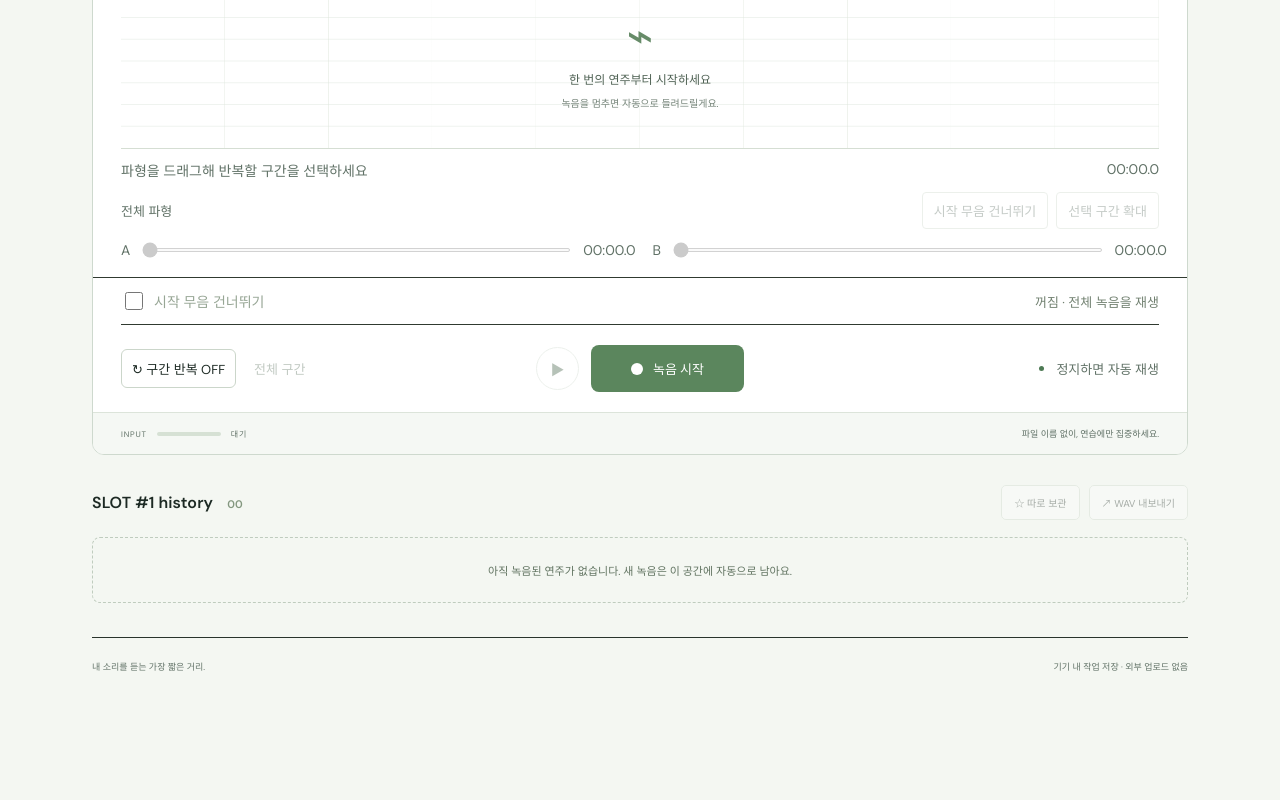
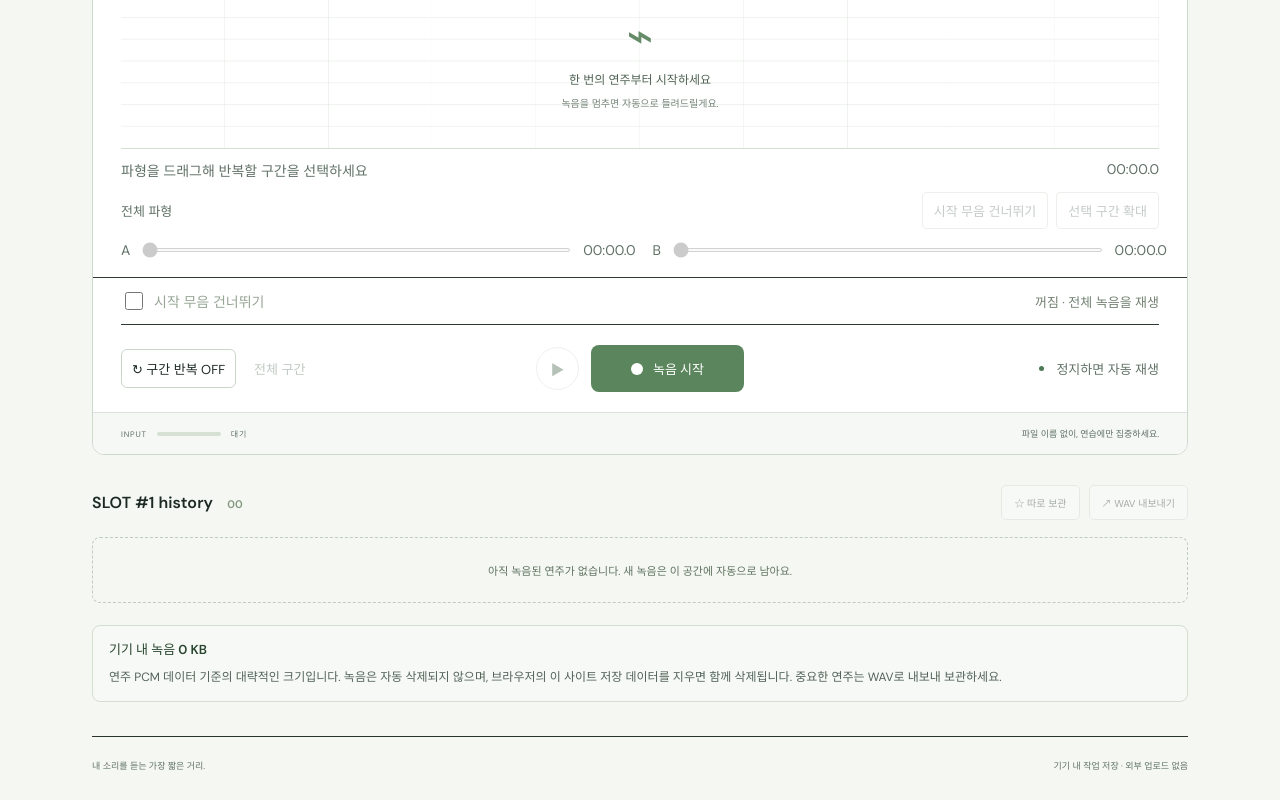
Before and after one commit to shukjaechoi/hifi-repeater, a React (Vite) app: page / in a window 1280 px wide. Shown: the part 285-1085 px from the top of the page. Before the commit the page ends 986 px from the top, so only its background shows below. Built offline with nearby package versions, Linux system fonts and the light colour scheme.

Commit message:
Show local recording storage and retention details

```diff
--- a/src/main.tsx
+++ b/src/main.tsx
@@ -12,6 +12,7 @@ const slotStatus = (current: boolean, take: Take | undefined, recording: boolean
   return '대기중';
 };
 const time = (s: number) => `${Math.floor(s/60).toString().padStart(2,'0')}:${Math.floor(s%60).toString().padStart(2,'0')}.${Math.floor(s%1*10)}`;
+const bytesLabel = (bytes: number) => bytes < 1024 * 1024 ? `${(bytes / 1024).toFixed(0)} KB` : `${(bytes / (1024 * 1024)).toFixed(1)} MB`;
 function TakeWaveform({samples}: {samples: Float32Array}) {
   const bars = Array.from({length:48}, (_,i) => {
     const from = Math.floor(i * samples.length / 48), to = Math.max(from + 1, Math.floor((i + 1) * samples.length / 48));
@@ -32,6 +33,7 @@ function App() {
   const busy = useRef(false), settings = useRef<MediaTrackSettings>({}), frames = useRef(0), liveChunks = useRef<number[]>([]);
   const active = takes.find(t => t.id === selected[slot]) ?? takes.find(t => t.slot === slot);
   const duration = active ? active.samples.length/active.rate : 0;
+  const audioStorageBytes = takes.reduce((total,take) => total + take.samples.byteLength, 0);
   const viewStart = zoom?.[0] ?? 0, viewEnd = zoom?.[1] ?? duration;
   const visibleSamples = useMemo(() => active && zoom ? active.samples.subarray(Math.floor(viewStart * active.rate), Math.ceil(viewEnd * active.rate)) : active?.samples, [active?.samples, active?.rate, zoom, viewStart, viewEnd]);
   const recording = state === 'recording', locked = recording || state === 'preparing' || state === 'finishing';
@@ -106,6 +108,7 @@ function App() {
       {error && <div role="alert" className="message error">{error}</div>}{notice && <div role="status" className="message">{notice}</div>}
       <section className="takes"><div className="takes-heading"><h2>SLOT #{slot+1} history <span>{takes.filter(t=>t.slot===slot).length.toString().padStart(2,'0')}</span></h2><div><button disabled={!active||locked} onClick={()=>{if(active) void update({...active,saved:!active.saved});}}>{active?.saved?'★ 보관됨':'☆ 따로 보관'}</button><button disabled={!active||locked} onClick={exportTake}>↗ WAV 내보내기</button></div></div>
       <div className="take-list">{takes.filter(t=>t.slot===slot).map((t,i,arr)=><button key={t.id} disabled={locked} className={`take ${active?.id===t.id?'selected':''}`} onClick={()=>{stop();setZoom(null);setSelected(previous=>({...previous,[slot]:t.id}));setPosition(t.start);}}><TakeWaveform samples={t.samples}/><span><strong>Take {String(arr.length-i).padStart(2,'0')} {t.saved?'★':''}</strong><small>{new Date(t.created).toLocaleTimeString('ko-KR',{hour:'2-digit',minute:'2-digit'})}</small></span><span className="take-duration">{time(t.samples.length/t.rate)}</span></button>)}{!takes.some(t=>t.slot===slot)&&<div className="no-takes">아직 녹음된 연주가 없습니다. 새 녹음은 이 공간에 자동으로 남아요.</div>}</div></section>
+      <aside className="storage-note"><strong>기기 내 녹음 {bytesLabel(audioStorageBytes)}</strong><span>연주 PCM 데이터 기준의 대략적인 크기입니다. 녹음은 자동 삭제되지 않으며, 브라우저의 이 사이트 저장 데이터를 지우면 함께 삭제됩니다. 중요한 연주는 WAV로 내보내 보관하세요.</span></aside>
       <footer><span>내 소리를 듣는 가장 짧은 거리.</span><span>기기 내 작업 저장 · 외부 업로드 없음</span></footer>
     </main>
   </div>;
--- a/src/style.css
+++ b/src/style.css
@@ -108,3 +108,10 @@ footer{margin-top:34px;border-top:1px solid #29342c;padding:22px 0 28px;display:
   .take-wave{flex-basis:62px;width:62px}
   .take{gap:8px}
 }
+.storage-note{display:flex;flex-direction:column;gap:7px;margin-top:22px;padding:14px 16px;border:1px solid #303b32;border-radius:8px;background:#161f1a;color:#a3b19f;font-size:12px;line-height:1.6}
+.storage-note strong{font-size:13px;color:#d1dfc7;font-weight:600}
+@media(prefers-color-scheme:light){
+  .storage-note{border-color:#d5ded3;background:#f6f9f5;color:#536358}
+  .storage-note strong{color:#29452f}
+}
+@media(max-width:600px){.storage-note{font-size:11px;margin-top:18px;padding:12px 13px}.storage-note strong{font-size:12px}}
```
